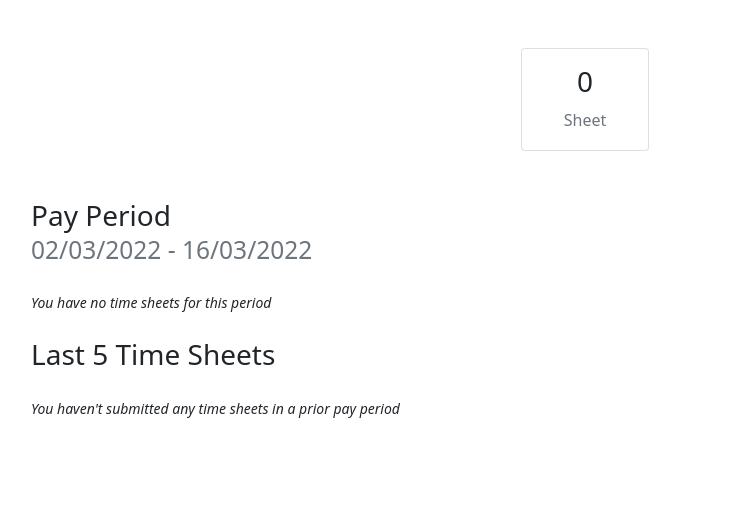
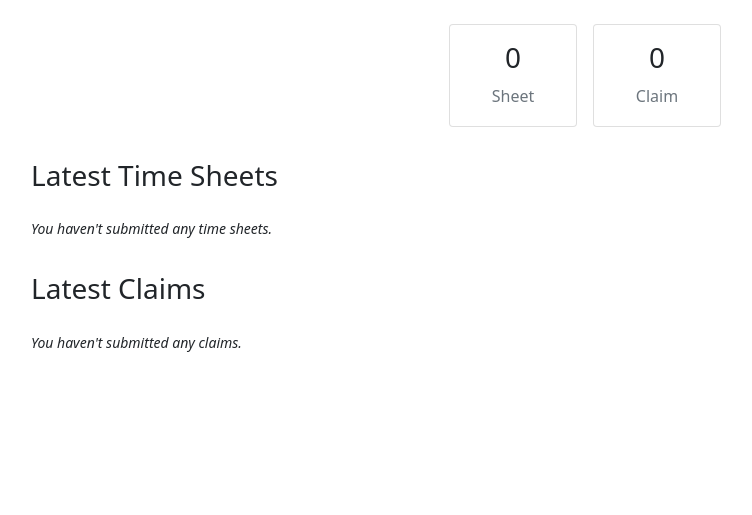
Before and after one commit to AnthonyLorraine/my_ts, a Django app: page / in a window 1280 px wide. Shown: the part 60-575 px from the top of the page, without its empty margins (55-807 px from the left). Run offline with Django 4.2, Linux system fonts and the light colour scheme; the visitor is signed in with stand-in values (Sample User, id 1); data comes from the database, SQL or seed files in the repository; data that the repository does not hold is empty; some libraries are stand-ins or nearby versions.

Commit message:
Added some tests. Added claim detail to the employee_detail.html and manager_team_members_list.html. Updated Team.duration_per_penalty for more consistent template rendering

```diff
--- a/templates/main/employee_detail.html
+++ b/templates/main/employee_detail.html
@@ -5,80 +5,87 @@
 {% block content %}
     <main class="container p-3">
         {% if not user == employee %}
-            <div class="d-flex flex-row justify-content-between align-items-center mt-3"><h3
+            <div class="d-flex flex-row justify-content-between align-items-center my-3 pb-3"><h3
                     class="m-0">{{ employee.get_full_name }}</h3>
                 <div><a class="btn btn-sm btn-success me-2" href="{% url 'employee-update' employee.slug %}">Edit</a><a
                         class="btn btn-sm btn-dark me-2" href="{% url 'manager-team-member-list' %}">Back</a></div>
             </div>
         {% endif %}
-        <div class="d-flex flex-row justify-content-around my-4 mt-3">
-            <div class="card m-2" style="width: 8rem;">
+        <div class="d-flex flex-row justify-content-center flex-wrap gap-3">
+            <div class="card" style="width: 8rem;">
                 <div class="card-body text-center">
                     <h3 class="card-title pb-2">{{ employee.total_time_sheets_submitted }}</h3>
-                    <h6 class="card-subtitle mb-1 text-muted">
+                    <h6 class="card-subtitle text-muted">
                         Sheet{% if employee.total_time_sheets_submitted > 1 %}s{% endif %}</h6>
                 </div>
             </div>
+            <div class="card" style="width: 8rem;">
+                <div class="card-body text-center">
+                    <h3 class="card-title pb-2">{{ employee.total_claims_submitted }}</h3>
+                    <h6 class="card-subtitle mb-1 text-muted">
+                        Claim{% if employee.total_claims_submitted > 1 %}s{% endif %}</h6>
+                </div>
+            </div>
             {% for duration in employee.duration_per_penalty %}
-                <div class="card m-2" style="width: 8rem;">
+                <div class="card" style="width: 8rem;">
                     <div class="card-body text-center">
                         <h3>{{ duration.available|floatformat:2 }}</h3>
-                    <h6>{{ duration.penalty_type.name|lower|capfirst }} hrs</h6>
+                        <h6 class="text-muted">{{ duration.penalty_type.name|lower|capfirst }} hrs</h6>
 
                     </div>
                 </div>
             {% endfor %}
         </div>
 
-        <div class="">
-            <h3 class="py-3">Pay Period <br/><small class="text-muted">{{ pay_period_start|date:'d/m/Y' }}
-                - {{ pay_period_end|date:'d/m/Y' }}</small></h3>
-            <div id="pay_period_items" class="accordion accordion-flush">
-                {% if not  employee.pay_period_time_sheets %}
-                    <small class="fst-italic">{% if employee == user %}You {% else %}They {% endif %}have no time sheets
-                        for this period</small>
-                {% endif %}
-                {% for time_sheet in employee.pay_period_time_sheets %}
+        {#        <div class="">#}
+        {#            <h3 class="py-3">Pay Period <br/><small class="text-muted">{{ pay_period_start|date:'d/m/Y' }}#}
+        {#                - {{ pay_period_end|date:'d/m/Y' }}</small></h3>#}
+        {#            <div id="pay_period_items" class="accordion accordion-flush">#}
+        {#                {% if not  employee.pay_period_time_sheets %}#}
+        {#                    <small class="fst-italic">{% if employee == user %}You {% else %}They {% endif %}have no time sheets#}
+        {#                        for this period</small>#}
+        {#                {% endif %}#}
+        {#                {% for time_sheet in employee.pay_period_time_sheets %}#}
+        {##}
+        {#                    <div class="accordion-item">#}
+        {#                        <h2 class="accordion-header" id="heading-pay-{{ time_sheet.pk }}">#}
+        {#                            <button class="accordion-button {% if forloop.counter != 1 %}collapsed{% endif %}"#}
+        {#                                    type="button" data-bs-toggle="collapse"#}
+        {#                                    data-bs-target="#collapse-pay-{{ time_sheet.pk }}" aria-expanded="false"#}
+        {#                                    aria-controls="collapse-pay-{{ time_sheet.pk }}">#}
+        {#                                {{ time_sheet.start_date_time|date:"d M Y" }}#}
+        {#                            </button>#}
+        {#                        </h2>#}
+        {#                        <div id="collapse-pay-{{ time_sheet.pk }}"#}
+        {#                             class="accordion-collapse collapse {% if forloop.counter == 1 %}show{% endif %}"#}
+        {#                             aria-labelledby="heading-pay-{{ time_sheet.pk }}" data-bs-parent="#pay_period_items">#}
+        {#                            <div class="accordion-body">#}
+        {#                                <div class="d-flex flex-column">#}
+        {#                                    <div class="d-flex flex-row justify-content-between">#}
+        {#                                        <div class="align-middle">Worked: {{ time_sheet.duration }}</div>#}
+        {#                                        <a href="{% url 'timesheet-detail' time_sheet.pk %}"#}
+        {#                                           class="btn btn-sm btn-outline-dark py-0">View</a>#}
+        {#                                    </div>#}
+        {#                                    <div>#}
+        {#                                        Accrued: {{ time_sheet.accrued_duration }}#}
+        {#                                    </div>#}
+        {#                                    <div>#}
+        {#                                        Type: {{ time_sheet.penalty.penalty_type.name|lower|capfirst }}#}
+        {#                                    </div>#}
+        {#                                </div>#}
+        {#                            </div>#}
+        {#                        </div>#}
+        {#                    </div>#}
+        {#                {% endfor %}#}
+        {#            </div>#}
+        {#        </div>#}
 
-                    <div class="accordion-item">
-                        <h2 class="accordion-header" id="heading-pay-{{ time_sheet.pk }}">
-                            <button class="accordion-button {% if forloop.counter != 1 %}collapsed{% endif %}"
-                                    type="button" data-bs-toggle="collapse"
-                                    data-bs-target="#collapse-pay-{{ time_sheet.pk }}" aria-expanded="false"
-                                    aria-controls="collapse-pay-{{ time_sheet.pk }}">
-                                {{ time_sheet.start_date_time|date:"d M Y" }}
-                            </button>
-                        </h2>
-                        <div id="collapse-pay-{{ time_sheet.pk }}"
-                             class="accordion-collapse collapse {% if forloop.counter == 1 %}show{% endif %}"
-                             aria-labelledby="heading-pay-{{ time_sheet.pk }}" data-bs-parent="#pay_period_items">
-                            <div class="accordion-body">
-                                <div class="d-flex flex-column">
-                                    <div class="d-flex flex-row justify-content-between">
-                                        <div class="align-middle">Worked: {{ time_sheet.duration }}</div>
-                                        <a href="{% url 'timesheet-detail' time_sheet.pk %}"
-                                           class="btn btn-sm btn-outline-dark py-0">View</a>
-                                    </div>
-                                    <div>
-                                        Accrued: {{ time_sheet.accrued_duration }}
-                                    </div>
-                                    <div>
-                                        Type: {{ time_sheet.penalty.penalty_type.name|lower|capfirst }}
-                                    </div>
-                                </div>
-                            </div>
-                        </div>
-                    </div>
-                {% endfor %}
-            </div>
-        </div>
-
-        <div class="mt-2 pb-5">
-            <h3 class="py-3">Last 5 Time Sheets</h3>
-            <div id="recent_items" class="accordion accordion-flush pb-5">
+        <div class="mt-3">
+            <h3 class="py-3">Latest Time Sheets</h3>
+            <div id="recent_items" class="accordion accordion-flush">
                 {% if not  employee.last_5_time_sheets %}
                     <small class="fst-italic">{% if employee == user %}You {% else %}They {% endif %}haven't submitted
-                        any time sheets in a prior pay period</small>
+                        any time sheets.</small>
                 {% endif %}
                 {% for time_sheet in employee.last_5_time_sheets %}
                     <div class="accordion-item">
@@ -111,7 +118,42 @@
                 {% endfor %}
             </div>
         </div>
+        <div class="mt-3">
+            <h3 class="py-3">Latest Claims</h3>
+            <div id="recent_claims" class="accordion accordion-flush pb-5">
+                {% if not  employee.last_5_time_sheets %}
+                    <small class="fst-italic">{% if employee == user %}You {% else %}They {% endif %}haven't submitted
+                        any claims.</small>
+                {% endif %}
+                {% for claim in employee.last_5_claims %}
+                    <div class="accordion-item">
+                        <h2 class="accordion-header" id="heading-{{ claim.pk }}">
+                            <button class="accordion-button collapsed" type="button" data-bs-toggle="collapse"
+                                    data-bs-target="#collapse-{{ claim.pk }}" aria-expanded="false"
+                                    aria-controls="collapse-{{ claim.pk }}">
+                                {{ claim.claim_date|date:"d M Y" }}
+                            </button>
+                        </h2>
+                        <div id="collapse-{{ claim.pk }}" class="accordion-collapse collapse"
+                             aria-labelledby="heading-{{ claim.pk }}" data-bs-parent="#recent_claims">
+                            <div class="accordion-body">
+                                <div class="d-flex flex-column">
+                                    <div class="d-flex flex-row justify-content-between">
+                                        <div class="align-middle">Claimed: {{ claim.duration }}</div>
+                                        {#                                        <a href="{% url 'timesheet-detail' claim.pk %}"#}
+                                        {#                                           class="btn btn-sm btn-outline-dark py-0">View</a>#}
+                                    </div>
+                                    <div>
+                                        Type: {{ claim.penalty_type.name|lower|capfirst }}
+                                    </div>
 
+                                </div>
+                            </div>
+                        </div>
+                    </div>
+                {% endfor %}
+            </div>
+        </div>
     </main>
     {% if user == employee and user.team %}
         <div class="position-fixed bottom-0 end-0 me-4 mb-4 d-flex flex-row align-content-between">
```
Also changed, not shown: main/models.py (+36 -16 lines), main/tests.py (+39 -1 lines), templates/main/manager_team_members_list.html (+6 -9 lines). Lines whose indentation alone changed are shown as unchanged.
